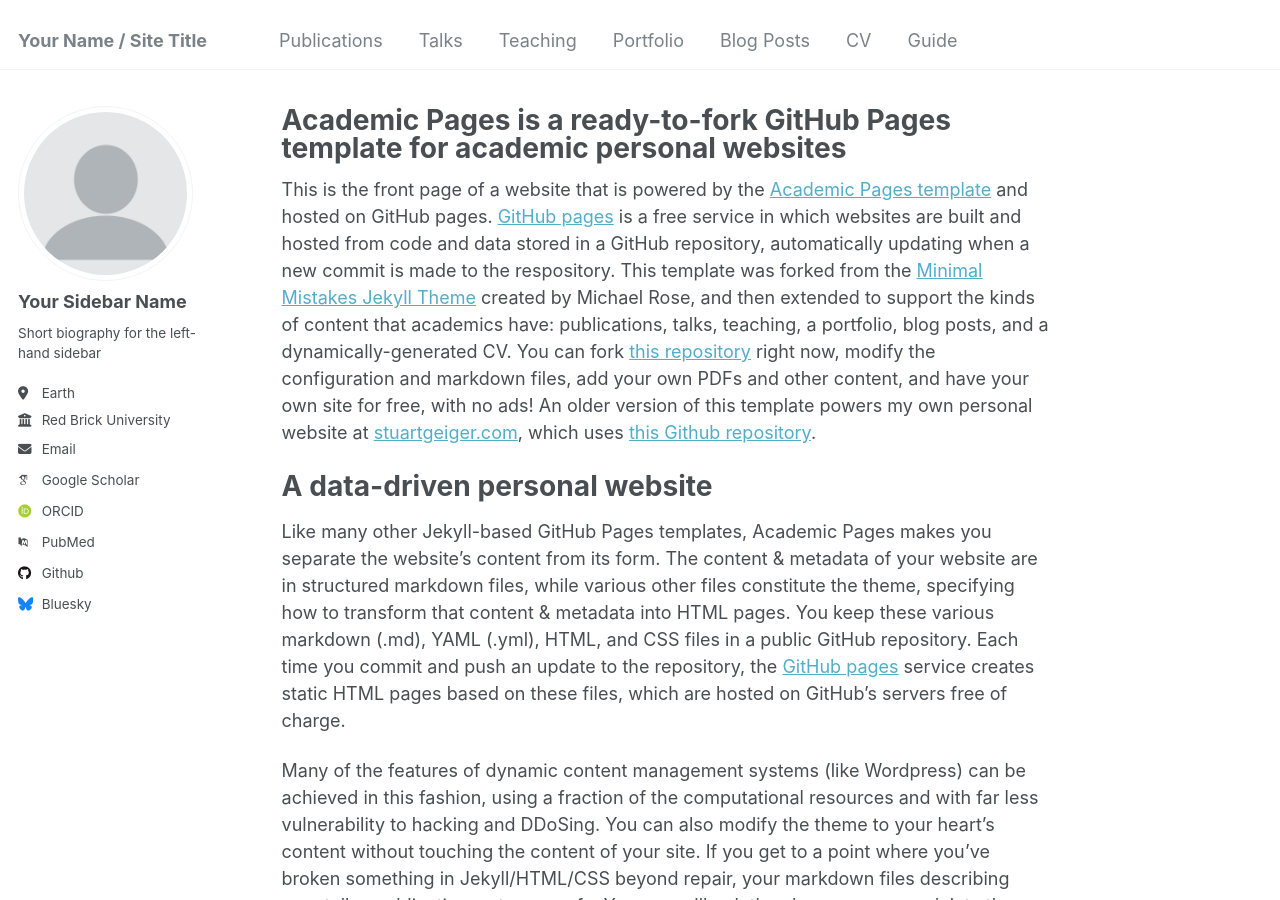
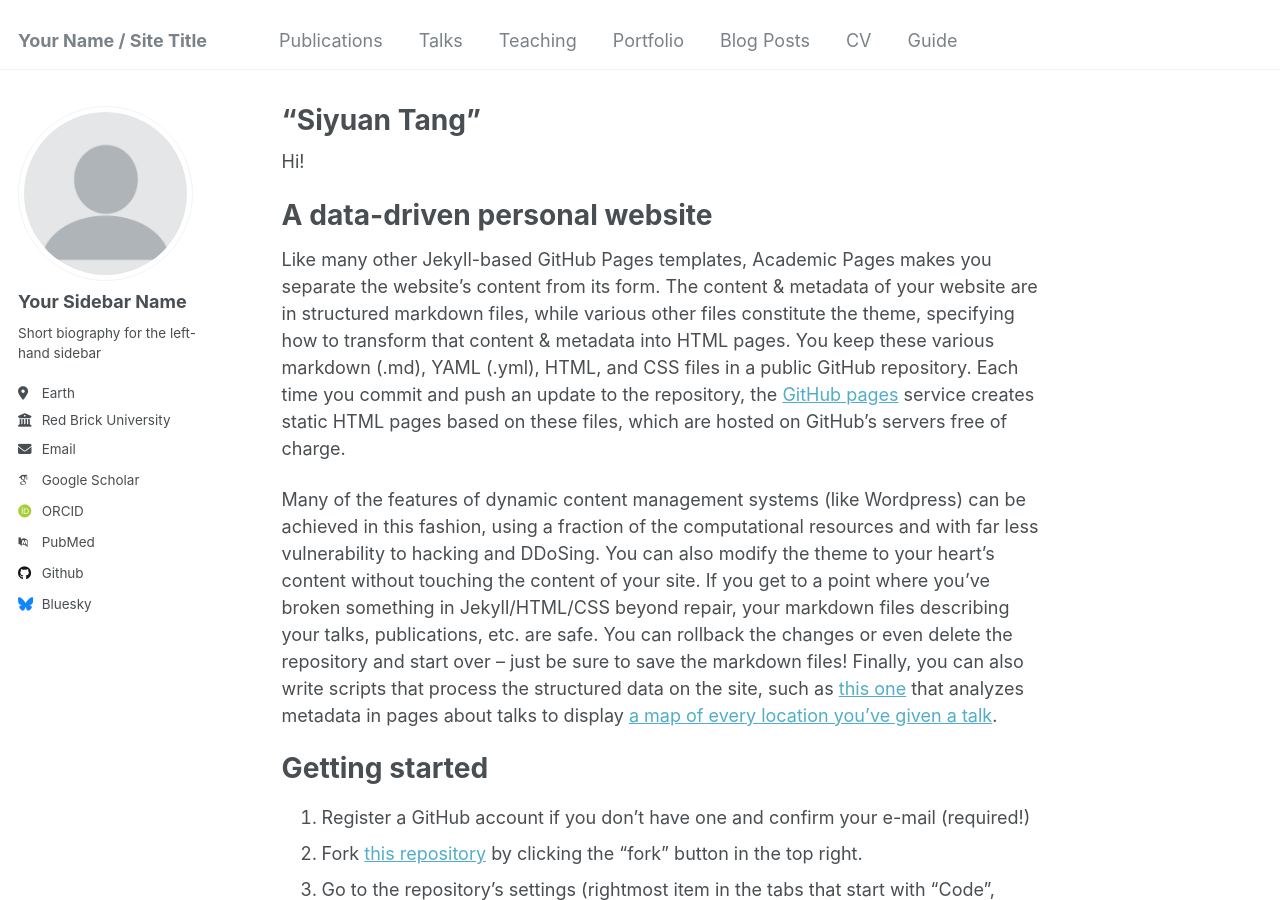
Before and after one commit to siyuan5/siyuan5.github.io, a Jekyll site: the page built from _pages/about.md, in a window 1280 px wide and 900 px high. Built offline with Jekyll 4.4.1, drawn with Linux system fonts in a browser that asks for light colours; some web fonts are replaced.

Commit message:
first commit

```diff
--- a/_pages/about.md
+++ b/_pages/about.md
@@ -1,13 +1,13 @@
 ---
 permalink: /
-title: "Academic Pages is a ready-to-fork GitHub Pages template for academic personal websites"
+title: “Siyuan Tang”
 author_profile: true
 redirect_from:
   - /about/
   - /about.html
 ---
 
-This is the front page of a website that is powered by the [Academic Pages template](https://github.com/academicpages/academicpages.github.io) and hosted on GitHub pages. [GitHub pages](https://pages.github.com) is a free service in which websites are built and hosted from code and data stored in a GitHub repository, automatically updating when a new commit is made to the respository. This template was forked from the [Minimal Mistakes Jekyll Theme](https://mmistakes.github.io/minimal-mistakes/) created by Michael Rose, and then extended to support the kinds of content that academics have: publications, talks, teaching, a portfolio, blog posts, and a dynamically-generated CV. You can fork [this repository](https://github.com/academicpages/academicpages.github.io) right now, modify the configuration and markdown files, add your own PDFs and other content, and have your own site for free, with no ads! An older version of this template powers my own personal website at [stuartgeiger.com](http://stuartgeiger.com), which uses [this Github repository](https://github.com/staeiou/staeiou.github.io).
+Hi!
 
 A data-driven personal website
 ======
```
Also changed, not shown: 1 other file.
